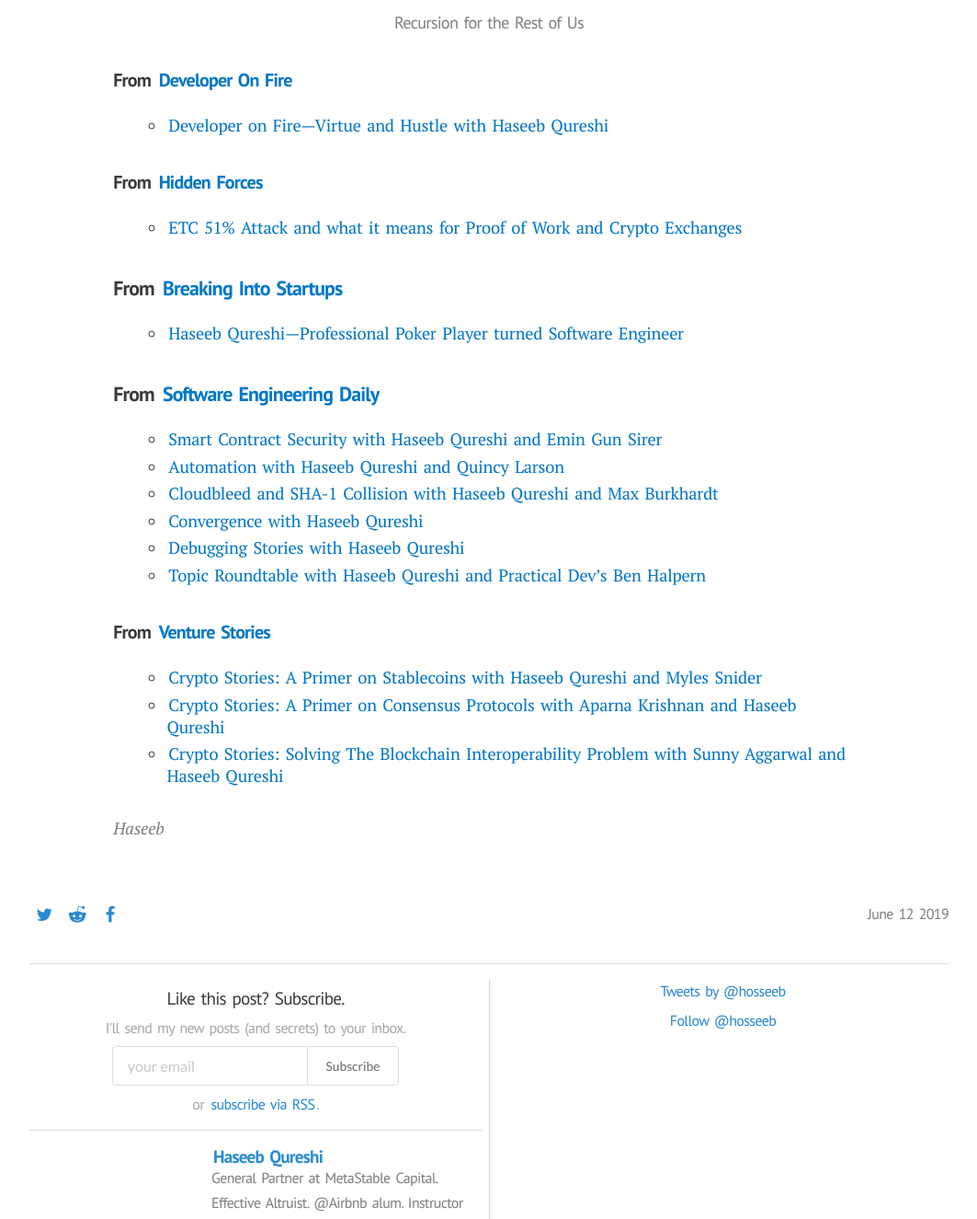
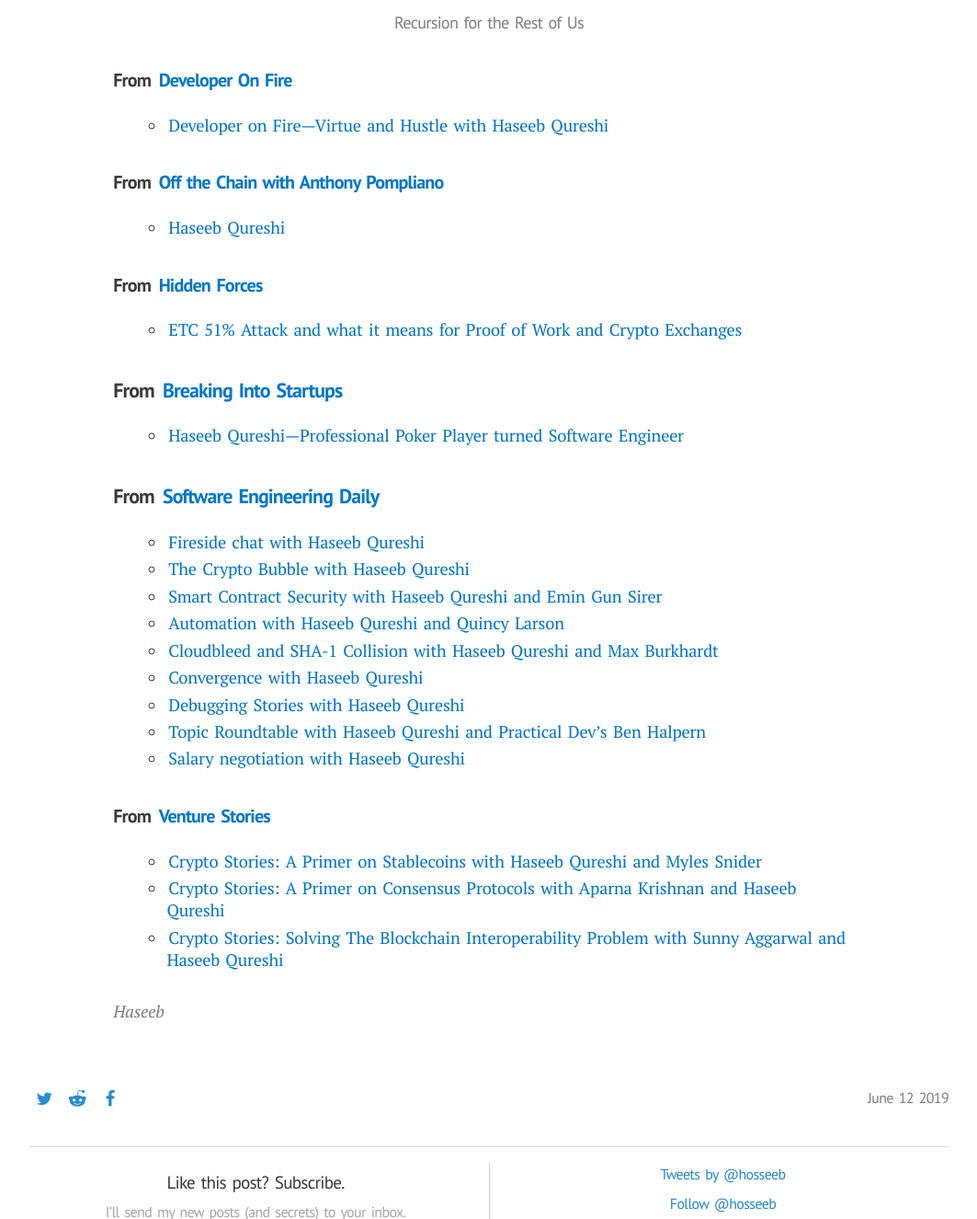
Before and after one commit to Ismenama5s/haseeb-qureshi.github.io, a Jekyll site: the page built from _pages/talks.md, in a window 1280 px wide and 1400 px high, scrolled down 6556 px, cut to the strip 75-1400 px from the top of the window. Shown: the whole strip at 92% size, without its empty margins (108-1171 px from the left). Built offline with Jekyll 4.4.1, drawn with Linux system fonts in a browser that asks for light colours; nearby versions of some CDN libraries; some web fonts are replaced; comment, search, counter and statistics services are not loaded.

Commit message:
Add podcasts

```diff
--- a/_pages/talks.md
+++ b/_pages/talks.md
@@ -42,6 +42,9 @@
 ##### From [Developer On Fire](http://developeronfire.com/)
 * [Developer on Fire&mdash;Virtue and Hustle with Haseeb Qureshi](http://developeronfire.com/podcast/episode-140-haseeb-qureshi-virtue-and-hustle)
 
+##### From [Off the Chain with Anthony Pompliano](https://player.fm/series/off-the-chain-2428336)
+* [Haseeb Qureshi](https://cms.megaphone.fm/channel/BWG2120167197?selected=BWG6955802124)
+
 ##### From [Hidden Forces](https://hiddenforces.io)
 * [ETC 51% Attack and what it means for Proof of Work and Crypto Exchanges](https://www.hiddenforces.io/podcast/show/haseeb-qureshi-etc-attack-proof-of-work)
 
@@ -50,12 +53,15 @@
 
 #### From [Software Engineering Daily](https://softwareengineeringdaily.com/tag/haseeb-qureshi/)
 
+* [Fireside chat with Haseeb Qureshi](https://softwareengineeringdaily.com/2019/04/12/bubbles-with-haseeb-qureshi/)
+* [The Crypto Bubble with Haseeb Qureshi](https://softwareengineeringdaily.com/2019/03/17/crypto-bubble-with-haseeb-qureshi/)
 * [Smart Contract Security with Haseeb Qureshi and Emin Gun Sirer](https://softwareengineeringdaily.com/2017/10/20/4085/)
 * [Automation with Haseeb Qureshi and Quincy Larson](https://softwareengineeringdaily.com/2017/05/08/automation-with-haseeb-qureshi-and-quincy-larson/)
 * [Cloudbleed and SHA-1 Collision with Haseeb Qureshi and Max Burkhardt](https://softwareengineeringdaily.com/2017/03/04/cloudbleed-and-sha-1-collision-with-max-burkhardt/)
 * [Convergence with Haseeb Qureshi](https://softwareengineeringdaily.com/2017/02/24/convergence-with-haseeb-qureshi/)
 * [Debugging Stories with Haseeb Qureshi](https://softwareengineeringdaily.com/2016/11/19/debugging-stories-with-haseeb-qureshi/)
 * [Topic Roundtable with Haseeb Qureshi and Practical Dev’s Ben Halpern](https://softwareengineeringdaily.com/2016/10/21/topic-roundtable-with-haseeb-qureshi-and-practical-devs-ben-halpern/)
+* [Salary negotiation with Haseeb Qureshi](https://softwareengineeringdaily.com/2016/07/11/salary-negotiation-with-haseeb-qureshi/)
 
 ##### From [Venture Stories](https://www.villageglobal.vc/podcast/)
 * [Crypto Stories: A Primer on Stablecoins with Haseeb Qureshi and Myles Snider](https://www.stitcher.com/podcast/village-global/venture-stories/e/55999312)
```
